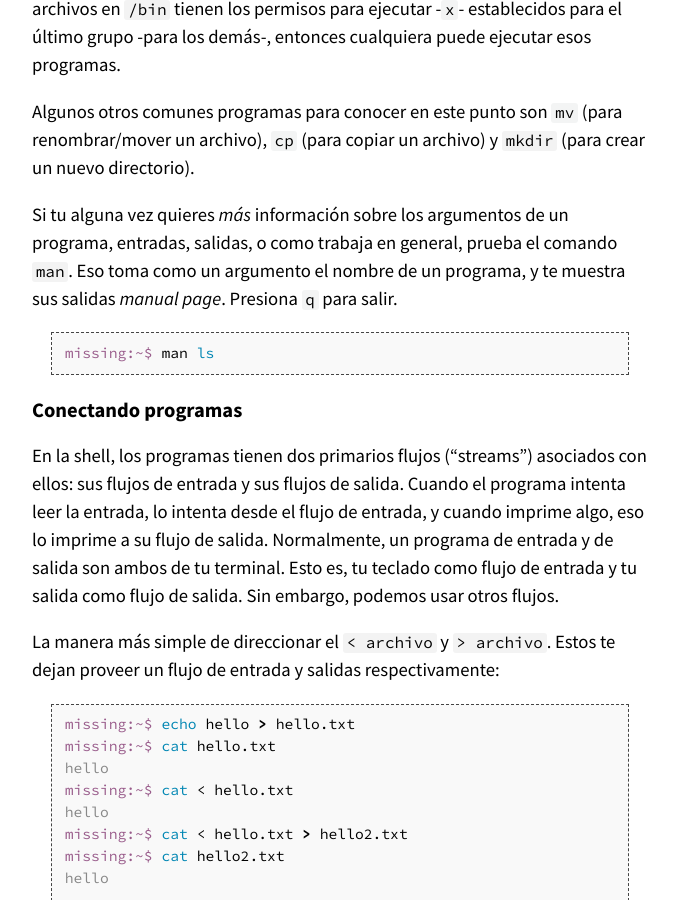
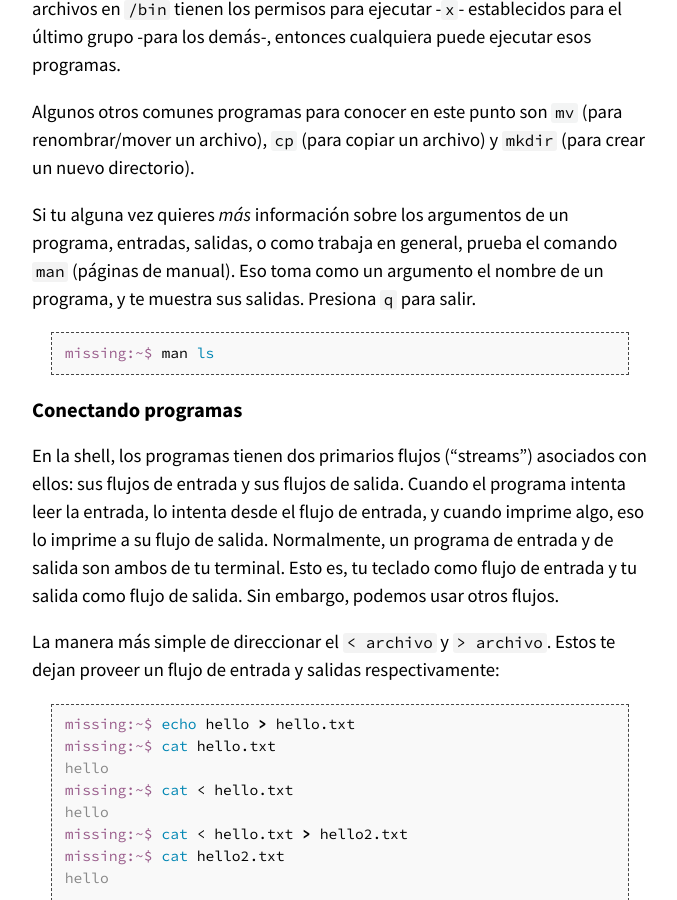
Before and after one commit to missing-semester-esp/missing-semester-esp.github.io, a Jekyll site: the page built from _2020/course-shell-esp.md, in a window 1280 px wide and 900 px high, scrolled down 5651 px. Shown: the whole window, without its empty margins (300-977 px from the left). Built offline with Jekyll 4.4.1, drawn with Linux system fonts in a browser that asks for light colours.

````diff
--- a/_2020/course-shell-esp.md
+++ b/_2020/course-shell-esp.md
@@ -222,8 +222,8 @@ Algunos otros comunes programas para conocer en este punto son `mv` (para renomb
 (para copiar un archivo) y `mkdir` (para crear un nuevo directorio).
 
 Si tu alguna vez quieres _más_ información sobre los argumentos de un programa, entradas, salidas,
-o como trabaja en general, prueba el comando `man`. Eso toma como un argumento el nombre de un programa,
-y te muestra sus salidas _manual page_. Presiona `q` para salir.
+o como trabaja en general, prueba el comando `man` (páginas de manual). Eso toma como un argumento el nombre de un programa,
+y te muestra sus salidas. Presiona `q` para salir.
 
 ```console
 missing:~$ man ls
````
